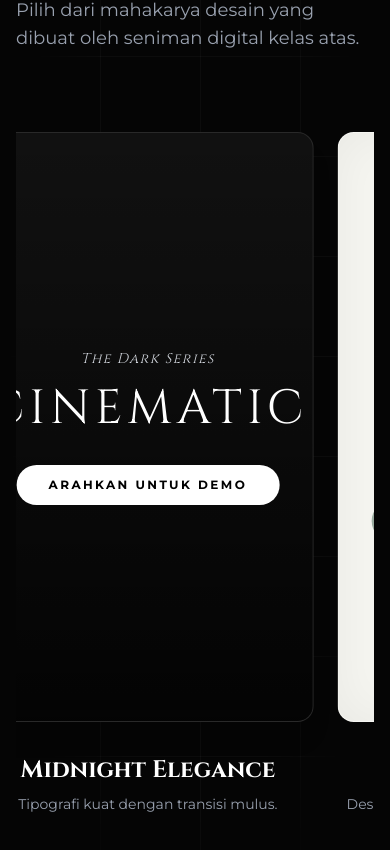
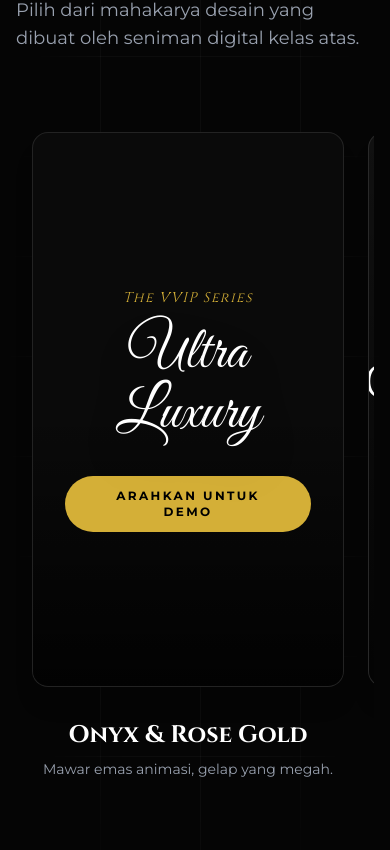
Before and after one commit to Adijoypro/undangin, a Next.js app: page / in a window 390 px wide. Shown: the part 2772-3622 px from the top of the page. Built offline with nearby package versions, Linux system fonts and the light colour scheme.

Commit message:
fix: disable auto-scroll on mobile to fix slider jitter

```diff
--- a/src/app/page.tsx
+++ b/src/app/page.tsx
@@ -286,15 +286,16 @@ export default function LandingPage() {
           >
             <motion.div
               className="flex gap-6 sm:gap-8 w-max px-4 lg:px-0"
-              animate={sliderPaused ? {} : { x: ["0%", "-50%"] }}
+              // Disable auto-animation on mobile to prevent conflict with native snap scroll
+              animate={typeof window !== 'undefined' && window.innerWidth < 1024 ? {} : (sliderPaused ? {} : { x: ["0%", "-50%"] })}
               transition={{
                 duration: 60,
                 repeat: Infinity,
                 ease: "linear"
               }}
             >
-              {[...SHOWCASE_THEMES, ...SHOWCASE_THEMES, ...SHOWCASE_THEMES, ...SHOWCASE_THEMES].map((t, i) => (
-                <div key={i} className="min-w-[85vw] sm:min-w-[400px] shrink-0 group block cursor-pointer snap-center">
+              {[...SHOWCASE_THEMES, ...SHOWCASE_THEMES].map((t, i) => (
+                <div key={i} className="min-w-[80vw] sm:min-w-[400px] shrink-0 group block cursor-pointer snap-center">
                   <div className={`rounded-2xl overflow-hidden aspect-[9/16] ${t.bgClass} relative border transition-all duration-700 ${t.frameClass} group-hover:scale-[1.02] group-hover:shadow-2xl`}>
                     {t.gradientClass && <div className={`absolute inset-0 ${t.gradientClass}`}></div>}
                     {t.extraGradient && <div className={`absolute inset-0 ${t.extraGradient}`}></div>}
```
